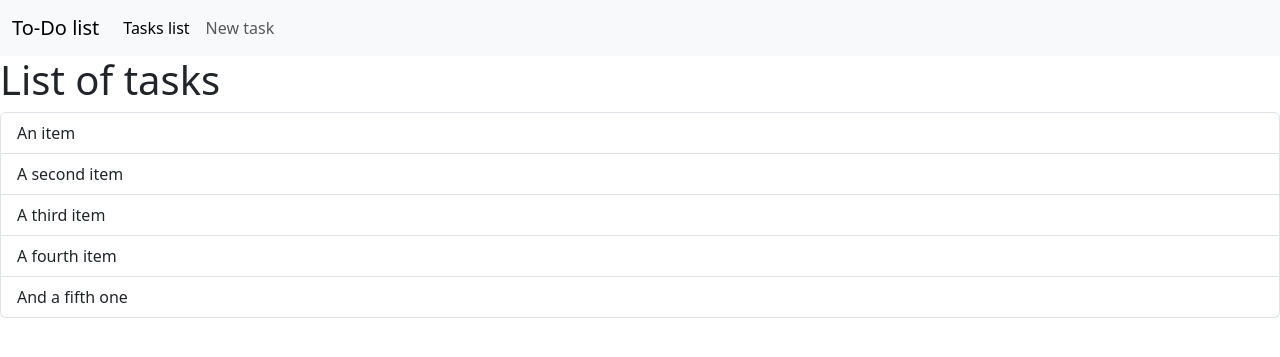
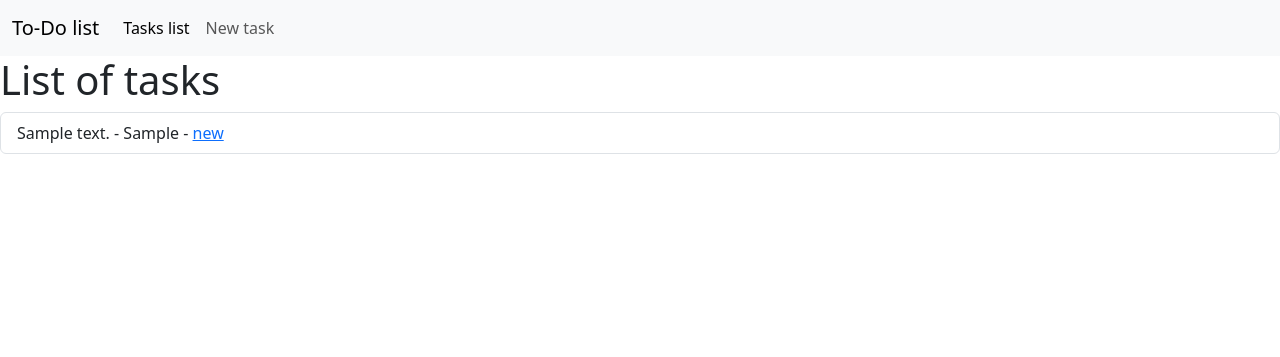
Before and after one commit to Vityaendless/HW_To_Do_list_AS_schooll, a Django app: page / in a window 1280 px wide. Shown: the top 357 px of the page. Run offline with Django 5.2, Linux system fonts and the light colour scheme; tables that the repository leaves empty hold one stand-in row (values such as "Sample post").

Commit message:
Add all index flow

```diff
--- a/source/webapp/templates/index.html
+++ b/source/webapp/templates/index.html
@@ -24,11 +24,9 @@
     </nav>
     <h1>List of tasks</h1>
     <ul class="list-group">
-      <li class="list-group-item">An item</li>
-      <li class="list-group-item">A second item</li>
-      <li class="list-group-item">A third item</li>
-      <li class="list-group-item">A fourth item</li>
-      <li class="list-group-item">And a fifth one</li>
+      {% for task in tasks %}
+      <li class="list-group-item">{{ task.description }} - {{task.deadline}} - <a href="#" class="link-underline-primary">{{ task.status }}</a></li>
+      {% endfor %}
     </ul>
     <script src="https://cdn.jsdelivr.net/npm/bootstrap@5.3.2/dist/js/bootstrap.bundle.min.js" integrity="sha384-C6RzsynM9kWDrMNeT87bh95OGNyZPhcTNXj1NW7RuBCsyN/o0jlpcV8Qyq46cDfL" crossorigin="anonymous"></script>
   </body>
--- a/source/webapp/views.py
+++ b/source/webapp/views.py
@@ -1,6 +1,8 @@
 from django.shortcuts import render
+from .models import Task
 
 
 # Create your views here.
 def index(request):
-    return render(request, 'index.html')#, {'articles': articles})
+    tasks = Task.objects.all()
+    return render(request, 'index.html', {'tasks': tasks})
```
